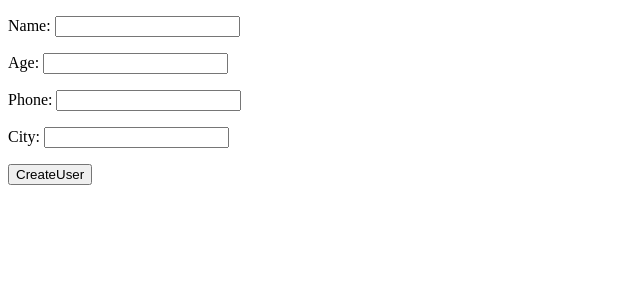
After one commit to criskip/django-forms, a Django app: page /people/ in a window 1280 px wide. The commit adds this page. Shown: the top 300 px of the page, without its empty margins (0-640 px from the left). Run offline with Django 4.2, Linux system fonts and the light colour scheme.

Commit message:
did some djano forms

```diff
--- a/kipkemboi/form.py
+++ b/kipkemboi/form.py
@@ -1,7 +1,25 @@
 from django import forms
+
 
 
 class UserReg(forms.Form):
     name = forms.CharField(max_length=100)
     email = forms.CharField(max_length=100)
     password = forms.CharField()
+
+
+class PeopleReg(forms.Form):
+    name = forms.CharField(max_length=100)
+    age = forms.CharField(max_length=100)
+    phone = forms.CharField(max_length=100)
+    city = forms.CharField(max_length=100)
+
+
+
+
+class StudentReg(forms.Form):
+    name = forms.CharField(max_length=100)
+    gender = forms.CharField(max_length=100)
+    school = forms.CharField(max_length=100)
+    parent = forms.CharField(max_length=100)
+    phone = forms.CharField(max_length=100)
--- a/kipkemboi/settings.py
+++ b/kipkemboi/settings.py
@@ -9,7 +9,7 @@ https://docs.djangoproject.com/en/4.1/topics/settings/
 For the full list of settings and their values, see
 https://docs.djangoproject.com/en/4.1/ref/settings/
 """
-
+import os.path
 from pathlib import Path
 
 # Build paths inside the project like this: BASE_DIR / 'subdir'.
@@ -118,6 +118,7 @@ USE_TZ = True
 
 STATIC_URL = 'static/'
 
+
 # Default primary key field type
 # https://docs.djangoproject.com/en/4.1/ref/settings/#default-auto-field
 
--- a/kipkemboi/urls.py
+++ b/kipkemboi/urls.py
@@ -13,10 +13,13 @@ Including another URLconf
     1. Import the include() function: from django.urls import include, path
     2. Add a URL to urlpatterns:  path('blog/', include('blog.urls'))
 """
-from django.contrib import admin
+from  django.contrib import admin
+from . import views
 from django.urls import path
-from . import views
+
 urlpatterns = [
     path('admin/', admin.site.urls),
-    path('regpage/', views.reg, name='regpage')
+    path('regpage/', views.reg, name='regpage'),
+    path('people/', views.reg_people, name = 'people'),
+    path('students/', views.reg_students, name = 'students')
 ]
--- a/kipkemboi/views.py
+++ b/kipkemboi/views.py
@@ -1,6 +1,9 @@
 from django.shortcuts import render
 
-from . form import UserReg
+from .form import UserReg
+from .form import PeopleReg
+from .form import StudentReg
+
 
 def reg(request):
     submit_button = request.POST.get("chris")
@@ -14,6 +17,56 @@ def reg(request):
         email = rform.cleaned_data.get("email")
         password = rform.cleaned_data.get("password")
 
-    context = {'rform' : rform,'name' : name, 'email' : email,'submit_button' : submit_button}
+    context = {'rform': rform, 'name': name, 'email': email, 'submit_button': submit_button}
 
     return render(request, 'register.html', context)
+
+
+def reg_people(request):
+    submit_people_button = request.POST.get("peoplebtn")
+    name = ''
+    age = ''
+    phone = ''
+    city = ''
+
+    people_form = PeopleReg(request.POST or None)
+    if people_form.is_valid():
+        name = people_form.cleaned_data.get("name")
+        age = people_form.cleaned_data.get("age")
+        phone = people_form.cleaned_data.get("phone")
+        city = people_form.cleaned_data.get("city")
+    context = {'people_form': people_form,
+               'name': name,
+               'age': age,
+               'city': city,
+               'phone': phone,
+               'submit_people_button': submit_people_button
+               }
+    return render(request, 'people.html', context)
+
+
+def reg_students(request):
+    submit_student_button = request.POST.get("studentsbtn")
+    name = ''
+    gender = ''
+    school = ''
+    parent = ''
+    phone = ''
+
+    student_form = StudentReg(request.POST or None)
+    if student_form.is_valid():
+        name = student_form.cleaned_data.get("name")
+        gender = student_form.cleaned_data.get("gender")
+        school = student_form.cleaned_data.get("school")
+        parent = student_form.cleaned_data.get("parent")
+        phone = student_form.cleaned_data.get("phone")
+    context = {
+        'people_form': student_form,
+        'name': name,
+        'phone': phone,
+        'submit_student_button': submit_student_button,
+        'gender': gender,
+        'school': school,
+        'parent': parent
+    }
+    return render(request, 'people.html', context)
--- /dev/null
+++ b/static/css/style.css
@@ -0,0 +1,3 @@
+body{
+    background-color: steelblue;
+}
--- /dev/null
+++ b/templates/people.html
@@ -0,0 +1,30 @@
+<!DOCTYPE html>
+<html lang="en">
+<head>
+    <meta charset="UTF-8">
+    <title>People</title>
+
+</head>
+<body>
+<form action="" method="post">
+    {% csrf_token %}
+    {{  people_form.as_p }}
+    <input type="submit" name="peoplebtn" value="CreateUser">
+
+
+
+</form>
+
+{% if submit_people_button == "CreateUser" %}
+    {{ name }}
+    {{ age }}
+    {{ phone }}
+    {{ city }}
+
+{% endif %}
+
+
+
+
+</body>
+</html>
```
Also changed, not shown: templates/register.html (+9 -1 lines), templates/students.html (added, +35 -0 lines).
